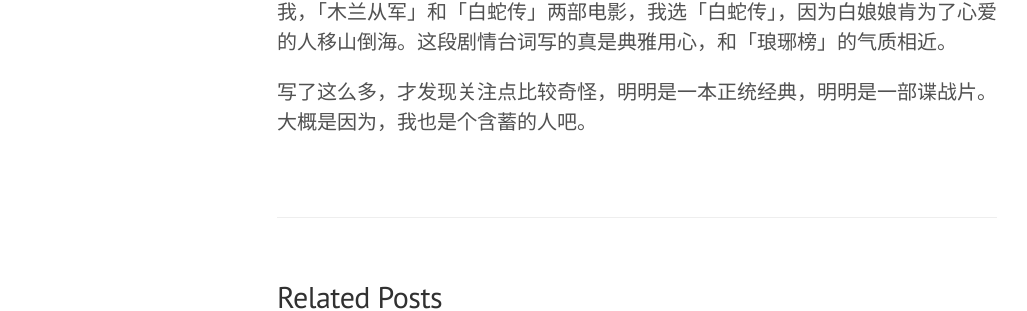
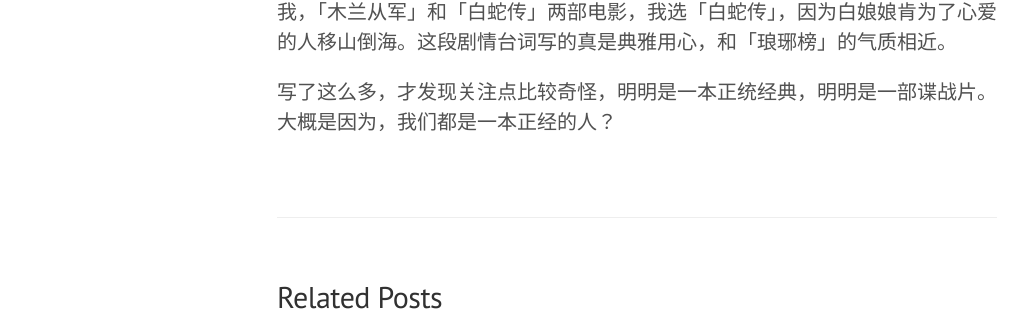
Before and after one commit to literblog/literblog.github.com, a Jekyll site: the page built from _posts/2016-02-06-past-and-me-pass.md, in a window 1280 px wide. Shown: the part 681-992 px from the top of the page, without its empty margins (3-1030 px from the left). Built offline with Jekyll 4.4.1, drawn with Linux system fonts in a browser that asks for light colours; comment, search, counter and statistics services are not loaded.

Commit message:
Update 2016-02-06-past-and-me-pass.md

```diff
--- a/_posts/2016-02-06-past-and-me-pass.md
+++ b/_posts/2016-02-06-past-and-me-pass.md
@@ -18,4 +18,4 @@ tags:
 
 最近看「伪装者」，明台雪中折梅送给程锦云，程眼眉低垂，临别时说，刚才你问我，「木兰从军」和「白蛇传」两部电影，我选「白蛇传」，因为白娘娘肯为了心爱的人移山倒海。这段剧情台词写的真是典雅用心，和「琅琊榜」的气质相近。
 
-写了这么多，才发现关注点比较奇怪，明明是一本正统经典，明明是一部谍战片。大概是因为，我也是个含蓄的人吧。
+写了这么多，才发现关注点比较奇怪，明明是一本正统经典，明明是一部谍战片。大概是因为，我们都是一本正经的人？
```
